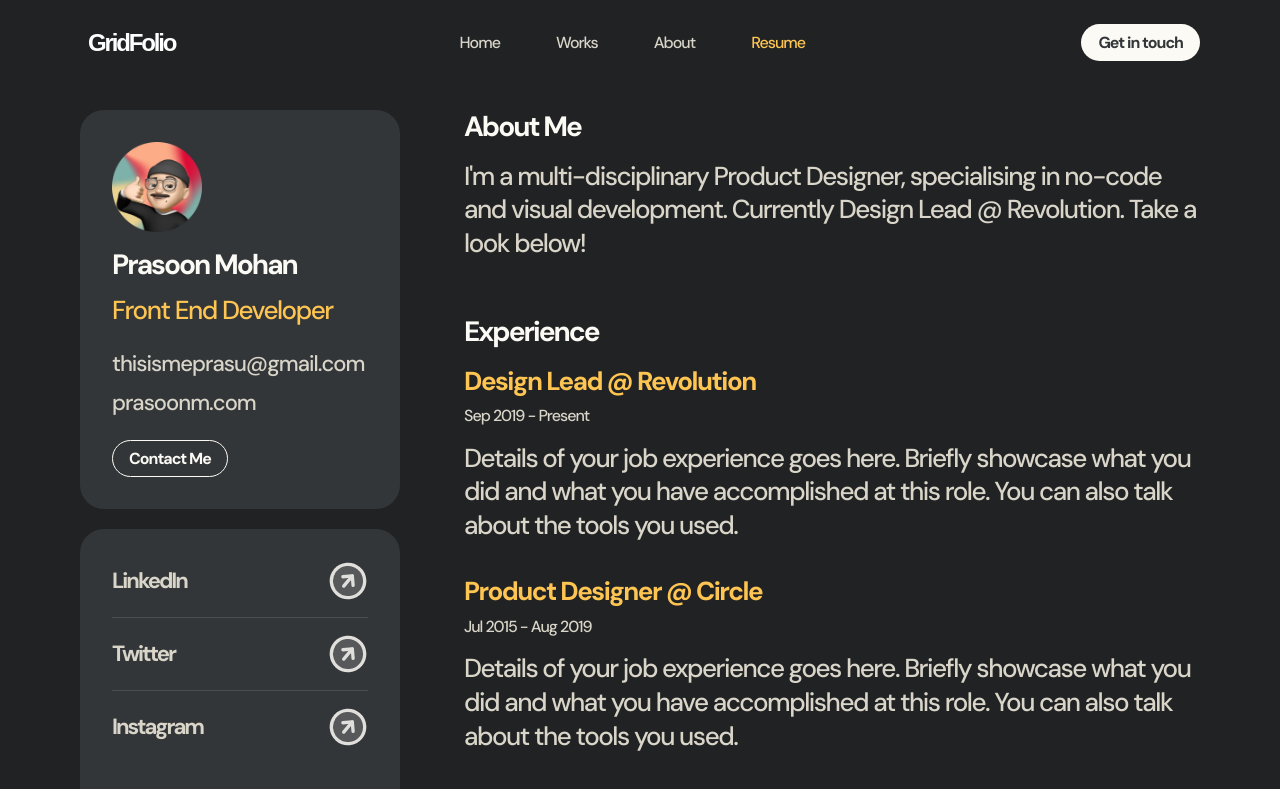
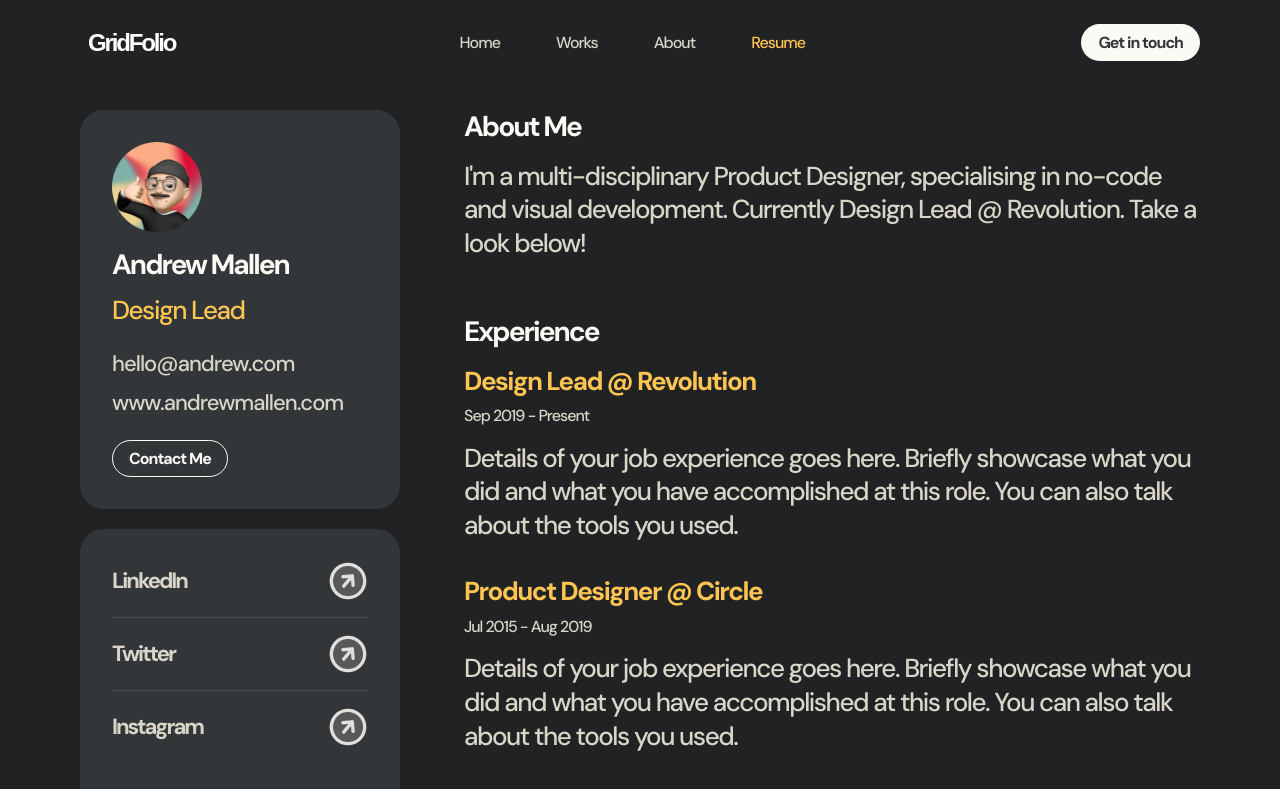
Before and after one commit to prasoonmohan/GridFolio, a Vue app: page /resume in a window 1280 px wide. Shown: the top 789 px of the page. Built offline with nearby package versions, Linux system fonts and the light colour scheme.

Commit message:
fix: Removed links

```diff
--- a/src/components/layout/Footer.vue
+++ b/src/components/layout/Footer.vue
@@ -13,7 +13,8 @@ import {RouterLink} from 'vue-router'
 </ul>
     </div>
 <div class="social-container">
-    <a href="https://www.linkedin.com/in/prasoon-mohan/" class="linkedin">
+    <!-- https://www.linkedin.com/in/prasoon-mohan/ -->
+    <a href="" class="linkedin">
         <svg width="32" height="32" viewBox="0 0 32 32" fill="none" xmlns="http://www.w3.org/2000/svg">
 <path d="M11.0697 11.1394C10.7707 11.1394 10.5176 11.0359 10.3106 10.8289C10.1035 10.6218 10 10.3688 10 10.0697C10 9.77066 10.1035 9.51761 10.3106 9.31057C10.5176 9.10352 10.7707 9 11.0697 9C11.3573 9 11.5988 9.10352 11.7944 9.31057C12.0014 9.51761 12.1049 9.77066 12.1049 10.0697C12.1049 10.3688 12.0014 10.6218 11.7944 10.8289C11.5988 11.0359 11.3573 11.1394 11.0697 11.1394ZM11.8289 12.675V22.13H10.2588V12.675H11.8289Z" fill="#B0AEA7"/>
 <path d="M19.1115 12.5025C20.2618 12.5025 21.1935 12.8533 21.9066 13.555C22.6198 14.2451 22.9763 15.2458 22.9763 16.5571V22.13H21.4235V16.7814C21.4235 15.8382 21.1877 15.1193 20.7161 14.6247C20.2445 14.1186 19.6004 13.8655 18.7837 13.8655C17.9555 13.8655 17.2941 14.1243 16.7995 14.6419C16.3164 15.1595 16.0749 15.9129 16.0749 16.9022V22.13H14.5048V12.675H16.0749V14.0208C16.3855 13.5377 16.8053 13.1639 17.3344 12.8993C17.875 12.6348 18.4674 12.5025 19.1115 12.5025Z" fill="#B0AEA7"/>
@@ -21,12 +22,14 @@ import {RouterLink} from 'vue-router'
 </svg>
 
     </a>
-    <a href="https://twitter.com/mohan_prasoon" class="social-icon twitter">
+    <!-- https://twitter.com/mohan_prasoon -->
+    <a href="" class="social-icon twitter">
         <svg width="24" height="24" viewBox="0 0 24 24" fill="none" xmlns="http://www.w3.org/2000/svg">
 <path d="M23 3.00005C22.0424 3.67552 20.9821 4.19216 19.86 4.53005C19.2577 3.83756 18.4573 3.34674 17.567 3.12397C16.6767 2.90121 15.7395 2.95724 14.8821 3.2845C14.0247 3.61176 13.2884 4.19445 12.773 4.95376C12.2575 5.71308 11.9877 6.61238 12 7.53005V8.53005C10.2426 8.57561 8.50127 8.18586 6.93101 7.39549C5.36074 6.60513 4.01032 5.43868 3 4.00005C3 4.00005 -1 13 8 17C5.94053 18.398 3.48716 19.099 1 19C10 24 21 19 21 7.50005C20.9991 7.2215 20.9723 6.94364 20.92 6.67005C21.9406 5.66354 22.6608 4.39276 23 3.00005V3.00005Z" stroke="#B0AEA7" stroke-width="2" stroke-linecap="round" stroke-linejoin="round"/>
 </svg>
     </a>
-    <a href="https://github.com/prasoonmohan" class="social-icon">
+    <!-- https://github.com/prasoonmohan -->
+    <a href="" class="social-icon">
         <svg width="24" height="24" viewBox="0 0 24 24" fill="none" xmlns="http://www.w3.org/2000/svg">
 <g clip-path="url(#clip0_2_1639)">
 <path d="M16 22V18.13C16.0375 17.6532 15.9731 17.1738 15.811 16.7238C15.6489 16.2738 15.3929 15.8634 15.06 15.52C18.2 15.17 21.5 13.98 21.5 8.52C21.4997 7.12383 20.9627 5.7812 20 4.77C20.4559 3.54851 20.4236 2.19835 19.91 0.999999C19.91 0.999999 18.73 0.649999 16 2.48C13.708 1.85882 11.292 1.85882 9 2.48C6.27 0.649999 5.09 0.999999 5.09 0.999999C4.57638 2.19835 4.54414 3.54851 5 4.77C4.03013 5.7887 3.49252 7.14346 3.5 8.55C3.5 13.97 6.8 15.16 9.94 15.55C9.611 15.89 9.35726 16.2954 9.19531 16.7399C9.03335 17.1844 8.96681 17.6581 9 18.13V22M9 19C4 20.5 4 16.5 2 16L9 19Z" stroke="#B0AEA7" stroke-width="2" stroke-linecap="round" stroke-linejoin="round"/>
@@ -38,7 +41,8 @@ import {RouterLink} from 'vue-router'
 </defs>
 </svg>
     </a>
-    <a href="https://www.instagram.com/web.devofficial" class="social-icon">
+    <!-- https://www.instagram.com/web.devofficial -->
+    <a href="" class="social-icon">
         <svg width="24" height="24" viewBox="0 0 24 24" fill="none" xmlns="http://www.w3.org/2000/svg">
 <path d="M17 2H7C4.23858 2 2 4.23858 2 7V17C2 19.7614 4.23858 22 7 22H17C19.7614 22 22 19.7614 22 17V7C22 4.23858 19.7614 2 17 2Z" stroke="#B0AEA7" stroke-width="2" stroke-linecap="round" stroke-linejoin="round"/>
 <path d="M16 11.37C16.1234 12.2022 15.9812 13.0522 15.5937 13.799C15.2062 14.5458 14.5931 15.1514 13.8416 15.5297C13.0901 15.9079 12.2384 16.0396 11.4077 15.9059C10.5771 15.7723 9.80971 15.3801 9.21479 14.7852C8.61987 14.1902 8.22768 13.4229 8.09402 12.5922C7.96035 11.7615 8.09202 10.9099 8.47028 10.1584C8.84854 9.40685 9.45414 8.79374 10.2009 8.40624C10.9477 8.01874 11.7977 7.87658 12.63 8C13.4789 8.12588 14.2648 8.52146 14.8716 9.1283C15.4785 9.73515 15.8741 10.5211 16 11.37Z" stroke="#B0AEA7" stroke-width="2" stroke-linecap="round" stroke-linejoin="round"/>
--- a/src/views/AboutView.vue
+++ b/src/views/AboutView.vue
@@ -12,8 +12,8 @@ import Card from '../components/Cards/Card.vue'
   </Card>
   <Card  :arrow="true" :className="' name-card'">
 <div class="flex-column-end profile-card">
-  <h4 class="name">Hey, I'm <br> Prasoon 👋</h4>
-  <p class="desc m-0">Front End Developer at AufaitUX</p>
+  <h4 class="name">Hey, I'm <br> Andrew 👋</h4>
+  <p class="desc m-0">Design Lead at Revolution</p>
 </div>
   </Card>
   <Card  :arrow="true" :className="' about-card'">
--- a/src/views/ContactView.vue
+++ b/src/views/ContactView.vue
@@ -18,7 +18,7 @@ desc:"Combining both my visual and analytical side, I love creating brands that
     },
 ]
 const sendEmail = () => {
-  window.location.href = "mailto:thisismeprasu@gmail.com";
+  window.location.href = "mailto:";
 };
 
 </script>
@@ -38,7 +38,7 @@ const sendEmail = () => {
 </div>
 <div class="contact-list-container">
     <h6 class="title-medium">JUST WANT TO EMAIL ME?</h6>
-    <a @click="sendEmail"  class="title-medium font-22 contact-link">thisismeprasu@gmail.com</a>
+    <a @click="sendEmail"  class="title-medium font-22 contact-link">hello@andrew.com</a>
 </div>
 </div>
 <div class="social-container">
--- a/src/views/HomeView.vue
+++ b/src/views/HomeView.vue
@@ -11,9 +11,9 @@ import {handleRouter} from '../hooks/useRouter'
                 <img src="/img/home/avatar.png" alt="">
             </span>
             <div class="text-container">
-                <h3 class="name">Hey, I'm Prasoon 👋</h3>
+                <h3 class="name">Hey, I'm Andrew 👋</h3>
                 <p class="desc">
-                    Front End Developer at AufaitUX
+                    A senior designer at Revolution
                 </p>
             </div>
         </div>
--- a/src/views/ResumeView.vue
+++ b/src/views/ResumeView.vue
@@ -35,7 +35,7 @@ const Interests = [
     "Illustration","Gaming","No Code Tools","Bike Riding","3D Modelling","Reading","Motion Graphics","Football"
 ]
 const sendEmail = () => {
-  window.location.href = "mailto:thisismeprasu@gmail.com";
+  window.location.href = "mailto:";
 };
 </script>
 <template>
@@ -49,14 +49,16 @@ const sendEmail = () => {
             </span>
             <div class="text-container">
 <div class="data-container">
-    <h3 class="title-normal">Prasoon Mohan</h3>
+    <h3 class="title-normal">Andrew Mallen</h3>
                 <p class="designation">
-                    Front End Developer
+                    Design Lead
                 </p>
 </div>
 <div class="data-container">
-    <a @click="sendEmail" class="title-medium font-22 link">thisismeprasu@gmail.com</a>
-    <a href="https://prasoonm.com/" class="title-medium font-22 link">prasoonm.com</a>
+    <a @click="sendEmail" class="title-medium font-22 link">hello@andrew.com
+</a>
+<!-- https://prasoonm.com/ -->
+    <a href="" class="title-medium font-22 link">www.andrewmallen.com</a>
 </div>
 <RouterLink to="/contact" >
     <button class="btn get-in-touch contact-us">Contact Me</button></RouterLink>
@@ -64,7 +66,8 @@ const sendEmail = () => {
         </div>
 </Card>
 <Card :arrow="true" :className="'link-wrapper'">
-<a href="https://www.linkedin.com/in/prasoon-mohan/" class="link-container">
+    <!-- https://www.linkedin.com/in/prasoon-mohan/ -->
+<a href="" class="link-container">
     <h5 class="title-normal social-link">LinkedIn</h5>
     <span class="arrow">
         <svg width="40" height="40" viewBox="0 0 40 40" fill="none" xmlns="http://www.w3.org/2000/svg">
@@ -75,7 +78,8 @@ const sendEmail = () => {
     </span>
 </a>
 <div class="line"></div>
-<a href="https://twitter.com/mohan_prasoon" class="link-container">
+<!-- https://twitter.com/mohan_prasoon -->
+<a href="" class="link-container">
     <h5 class="title-normal social-link">Twitter</h5>
     <span class="arrow">
         <svg width="40" height="40" viewBox="0 0 40 40" fill="none" xmlns="http://www.w3.org/2000/svg">
@@ -86,7 +90,8 @@ const sendEmail = () => {
     </span>
 </a>
 <div class="line"></div>
-<a href="https://www.instagram.com/web.devofficial" class="link-container">
+<!-- https://www.instagram.com/web.devofficial -->
+<a href="" class="link-container">
     <h5 class="title-normal social-link">instagram</h5>
     <span class="arrow">
         <svg width="40" height="40" viewBox="0 0 40 40" fill="none" xmlns="http://www.w3.org/2000/svg">
```
